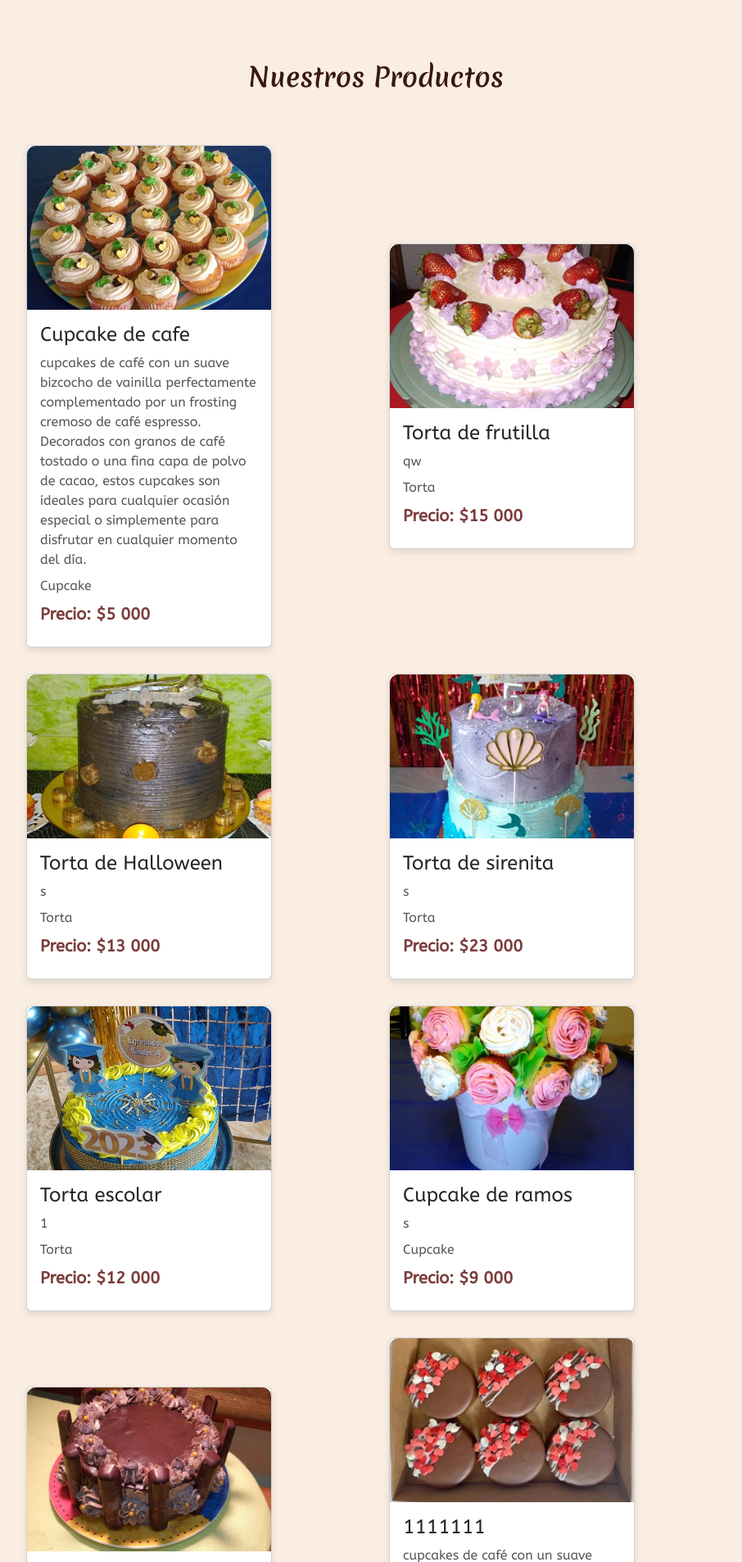
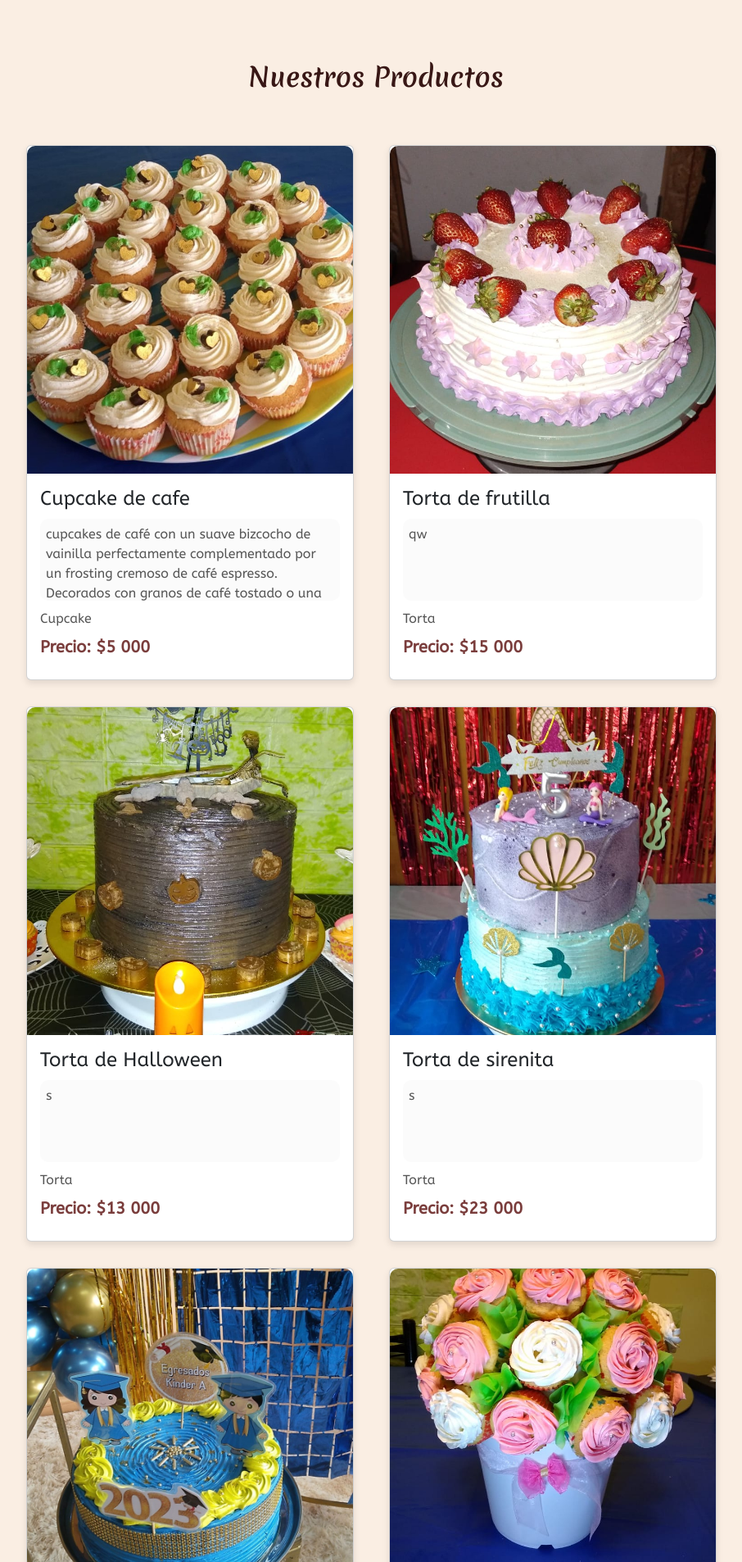
Before and after one commit to ElCornuwu/cupcakeQueen, a Django app: page /buscar/ in a window 1280 px wide. Shown: the part 80-1986 px from the top of the page at 82% size, without its empty margins (181-1087 px from the left). Run offline with Django 5.2, Linux system fonts and the light colour scheme; data comes from the database, SQL or seed files in the repository; both versions use the stored data as it was after the commit.

Commit message:
Productos arreglo

```diff
--- a/pagina/templates/index.html
+++ b/pagina/templates/index.html
@@ -20,9 +20,7 @@
     </div>
 </section>
 
-
-
-<div class="juan">
+<div class="car-div">
 
     <div id="carouselIndex" class="carousel slide" data-bs-ride="carousel">
         <div class="carousel-indicators">
--- a/pagina/templates/productos.html
+++ b/pagina/templates/productos.html
@@ -24,7 +24,9 @@
             <img src="{{ producto.imagen.url }}" alt="{{ producto.nombre }}">
             <div class="card-content">
                 <h3>{{ producto.nombre }}</h3>
-                <p>{{ producto.descripcion }}</p>
+                <div class="desc-producto">
+                    <p>{{ producto.descripcion }}</p>
+                </div>
                 <p>{{ producto.categoria}}</p>
                 <p class="price">Precio: ${{ producto.precio|intcomma }}</p>
                 {% if request.user.is_superuser %}
--- a/static/css/style.css
+++ b/static/css/style.css
@@ -35,7 +35,7 @@
 
 .menu-content {
     display: grid;
-    grid-template-columns: repeat(auto-fit, minmax(300px, 1fr));
+    grid-template-columns: repeat(auto-fit, minmax(400px, 1fr));
     gap: 2rem;
     align-items: center;
     justify-content: center;
@@ -52,7 +52,17 @@
     overflow: hidden;
     transition: transform 0.3s ease;
     width: 100%;
-    max-width: 300px;
+    max-width: 400px;
+}
+
+.desc-producto{
+    width: 100%;
+    height: 100px;
+    overflow: auto;
+    background-color: #d6d4d318;
+    padding: 7px;
+    border-radius: 10px;
+    margin: 10px 0;
 }
 
 .card:hover {
@@ -61,7 +71,7 @@
 
 .card img {
     width: 100%;
-    height: 200px;
+    height: 400px;
     object-fit: cover;
     border-radius: 10px 10px 0 0;
 }
@@ -264,15 +274,11 @@ button{
 }
 
 /*index*/
-@font-face{
-    font-family: "Merienda";
-    src: url(resources/Merienda-VariableFont_wght.ttf);
-    font-weight: 600;
-}
-/*---------------------------------*/
+
 section{
     padding: 45px 10% 20px;
 }
+
 .home {
     width: 100%;
     position: relative;
@@ -280,12 +286,11 @@ section{
     grid-template-columns: repeat(2, 1fr);
     align-items: center;
     gap: 2rem;
-
-
     height: 37rem;
     background-size: cover;
     background-position: center;
 }
+
 .home-text{
     animation: mover-izquierda-derecha 2s 1;
     animation-fill-mode: forwards;
@@ -293,6 +298,7 @@ section{
     margin: 0 auto;
     padding: 1rem 0;
 }
+
 .home-text h1{
     color: white;
     font-size: 4.5rem;
@@ -301,6 +307,7 @@ section{
     margin-bottom: 2rem;
     line-height: 1.0;
 }
+
 .home-text p{
     color: white;
     font-size: 1.1rem;
@@ -317,7 +324,6 @@ section{
         transform: translateX(5px);
     }
 }
-/*---------------------------------*/
 
 .icono-login{
     opacity: 0.7;
@@ -329,28 +335,10 @@ section{
     overflow: clip;
 }
 
-
-
-
 .car-div{
-    margin-top: 50px;
-    margin-left: 50px;
-    margin-right: 0;
-    border-width: 1px;
-    border-color: #a16852;
-    padding-top: 50px;
-    padding-bottom: 50px;
-    position: relative;
-    box-sizing: border-box;
-
-}
-
-.juan{
     width: 100%;
     margin-top: 100px;
-
 }
-
 
 .car-text{
     font-size: 20px;
@@ -440,6 +428,7 @@ section{
     text-transform: capitalize;
     position: relative;
 }
+
 .card-category p::after{
     content: '';
     width: 2.5rem;
```
Also changed, not shown: db.sqlite3, media/productos/alfajores.jpeg (added).
